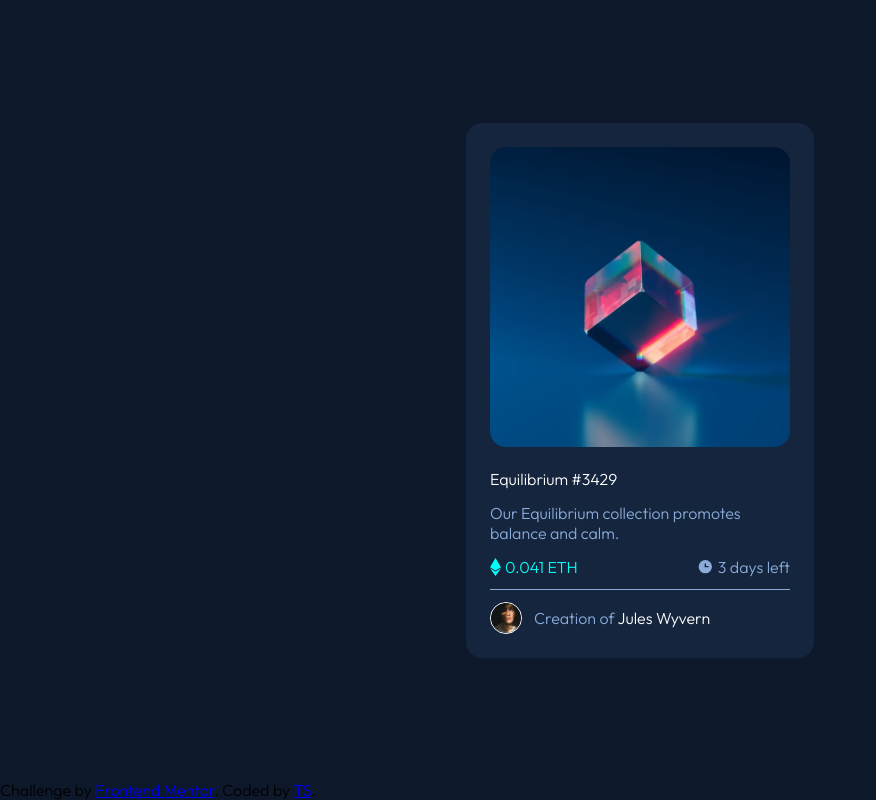
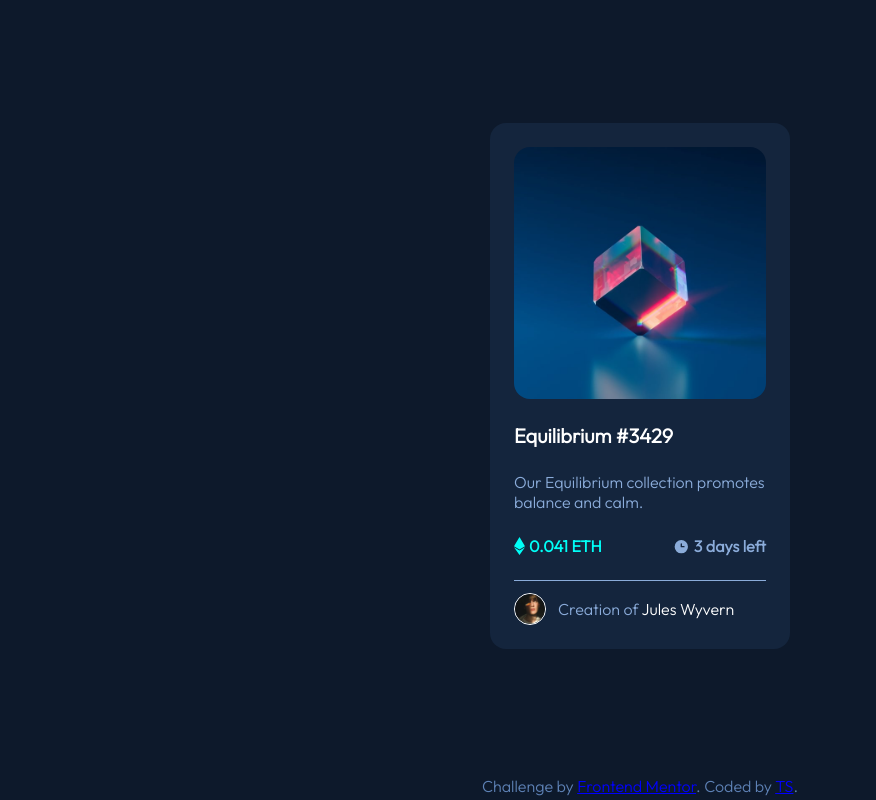
Before and after one commit to stressedball/nft-preview-card-component-main, a plain HTML site: page index.html in a window 1280 px wide. Shown: the whole page, without its empty margins (0-876 px from the left). Drawn offline with Linux system fonts and the light colour scheme.

Commit message:
make project

```diff
--- a/index.css
+++ b/index.css
@@ -18,7 +18,7 @@ body {
     margin: 0;
     font-size: 16px;
     font-family: "Outfit", sans-serif;
-    font-weight: 300;
+    min-height: 100vh;
 }
 
 main {
@@ -33,20 +33,23 @@ section {
     background-color: var(--bg-card-dark);
     margin: auto;
     padding: 24px;
-    width: 300px;
+    width: min(300px, 100%);
+    box-sizing: border-box;
     border-radius: 1rem;
 }
 
-.details, .details > div {
+.details,
+.details>div {
     display: flex;
     align-items: center;
 }
 
 .details {
     justify-content: space-between;
+    font-weight: 600;
 }
 
-.details>div{
+.details>div {
     gap: 4px;
 }
 
@@ -65,14 +68,59 @@ hr {
     margin: 12px auto;
 }
 
-hr + div {
+hr+div {
     display: flex;
     align-items: center;
 }
 
-img[alt="image-equilibrium"]{
+img[alt="image-equilibrium"] {
+    border-radius: inherit;
+    position: relative;
+    width: inherit;
+}
+
+.image-container {
+    position: relative;
+    border-radius: inherit;
+    width: calc(300px - 24px * 2);
+    height: calc(300px - 24px * 2);
+    cursor: pointer;
+}
+
+.image-container::before {
+    position: absolute;
+    top: 0;
+    left: 0;
     width: 100%;
+    height: 100%;
     border-radius: inherit;
+    background-color: var(--cyan);
+    content: "";
+    z-index: 1;
+    opacity: 0;
+}
+
+.image-container::after {
+    position: absolute;
+    top: 0;
+    left: 0;
+    width: 100%;
+    height: 100%;
+    border-radius: inherit;
+    content: "";
+    z-index: 1;
+    opacity: 0;
+    background-image: url('images/icon-view.svg');
+    background-repeat: no-repeat;
+    background-position: center;
+}
+
+.image-container:hover::before {
+    opacity: 0.4;
+}
+
+.image-container:hover::after {
+    opacity: 1;
 }
 
 img[alt="image-avatar"] {
@@ -83,13 +131,33 @@ img[alt="image-avatar"] {
 }
 
 header {
-    margin-top: 18px;
+    font-weight: 600;
+    font-size: 20px;
 }
 
-header + p {
+header+p {
     margin: 14px 0;
 }
 
 p {
     margin: 0;
 }
+
+section>header,
+section>p,
+section>.details,
+section>hr {
+    margin-top: 24px;
+}
+
+footer {
+    color: var(--line-dark);
+    filter: brightness(2);
+    text-align: center;
+    padding: 4px;
+}
+
+.effect:hover {
+    color: var(--cyan);
+    cursor: pointer;
+}
--- a/index.html
+++ b/index.html
@@ -3,34 +3,21 @@
     <head>
         <meta charset="UTF-8" />
         <meta name="viewport" content="width=device-width, initial-scale=1.0" />
-        <!-- displays site properly based on user's device -->
-
-        <link
-            rel="icon"
-            type="image/png"
-            sizes="32x32"
-            href="./images/favicon-32x32.png"
-        />
+        <link rel="icon" type="image/png" sizes="32x32" href="./images/favicon-32x32.png" />
         <link rel="stylesheet" href="index.css" />
         <title>Frontend Mentor | NFT preview card component</title>
     </head>
     <body>
         <main>
             <section>
-                <img
-                    src="images/image-equilibrium.jpg"
-                    alt="image-equilibrium"
-                />
+                <div class="image-container">
+                    <img src="images/image-equilibrium.jpg" alt="image-equilibrium" />
+                </div>
                 <header class="effect">Equilibrium #3429</header>
-                <p class="dim">
-                    Our Equilibrium collection promotes balance and calm.
-                </p>
+                <p class="dim">Our Equilibrium collection promotes balance and calm.</p>
                 <div class="details">
                     <div>
-                        <img
-                            src="images/icon-ethereum.svg"
-                            alt="icon-ethereum"
-                        />
+                        <img src="images/icon-ethereum.svg" alt="icon-ethereum" />
                         <p style="color: var(--cyan)">0.041 ETH</p>
                     </div>
                     <div>
@@ -41,19 +28,15 @@
                 <hr />
                 <div>
                     <img src="images/image-avatar.png" alt="image-avatar" />
-                    <p class="dim">
-                        Creation of <span class="effect">Jules Wyvern</span>
-                    </p>
+                    <p class="dim">Creation of <span class="effect">Jules Wyvern</span></p>
                 </div>
             </section>
 
             <footer>
                 Challenge by
-                <a
-                    href="https://www.frontendmentor.io?ref=challenge"
-                    target="_blank"
+                <a href="https://www.frontendmentor.io/challenges/nft-preview-card-component-SbdUL_w0U" target="_blank"
                     >Frontend Mentor</a
-                >. Coded by <a href="#">TS</a>.
+                >. Coded by <a href="https://github.com/stressedball/nft-preview-card-component-main">TS</a>.
             </footer>
         </main>
     </body>
```
Also changed, not shown: images/Screenshot from 2023-08-26 20-38-05.png (added), 1 other file.
